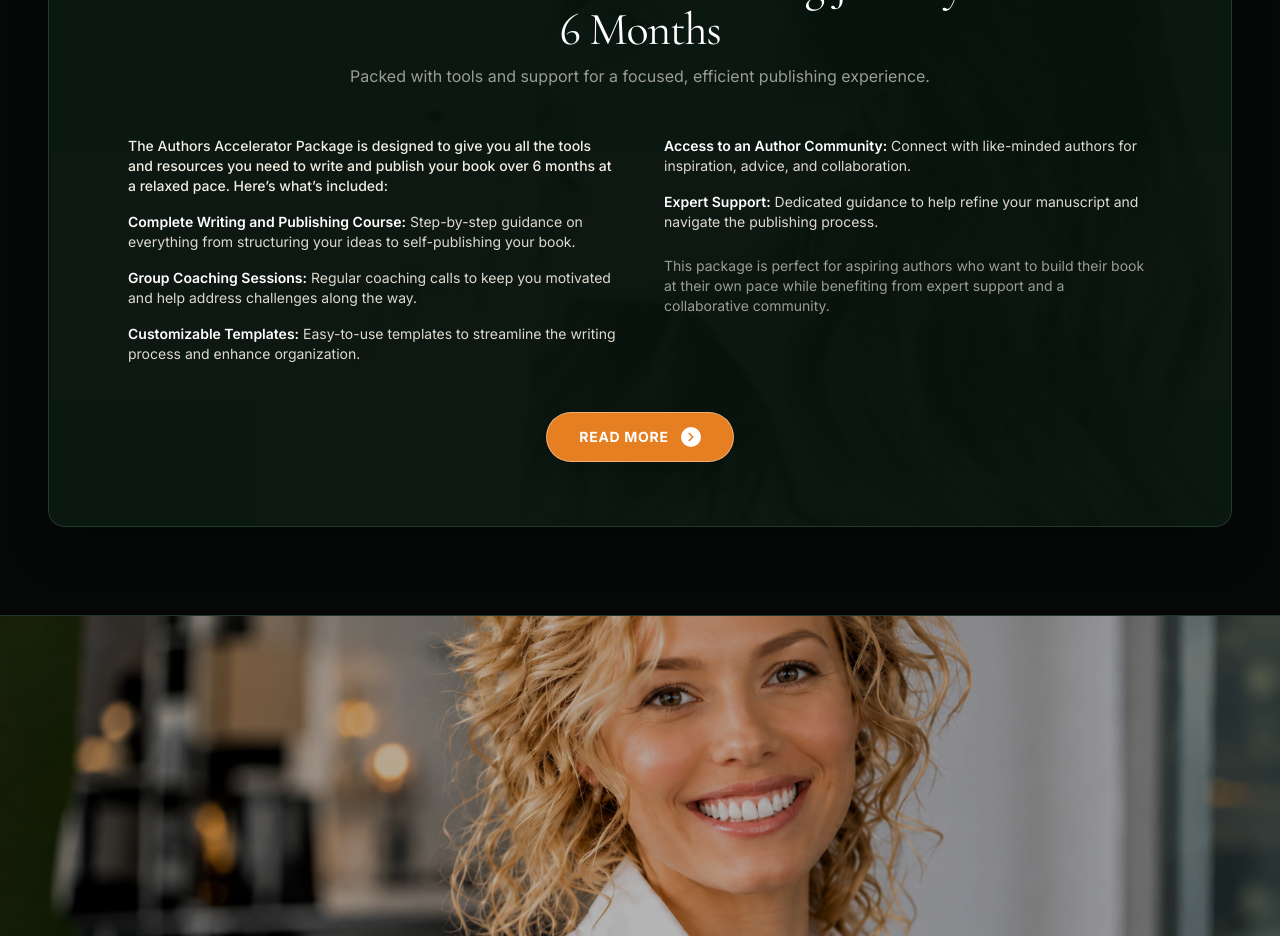
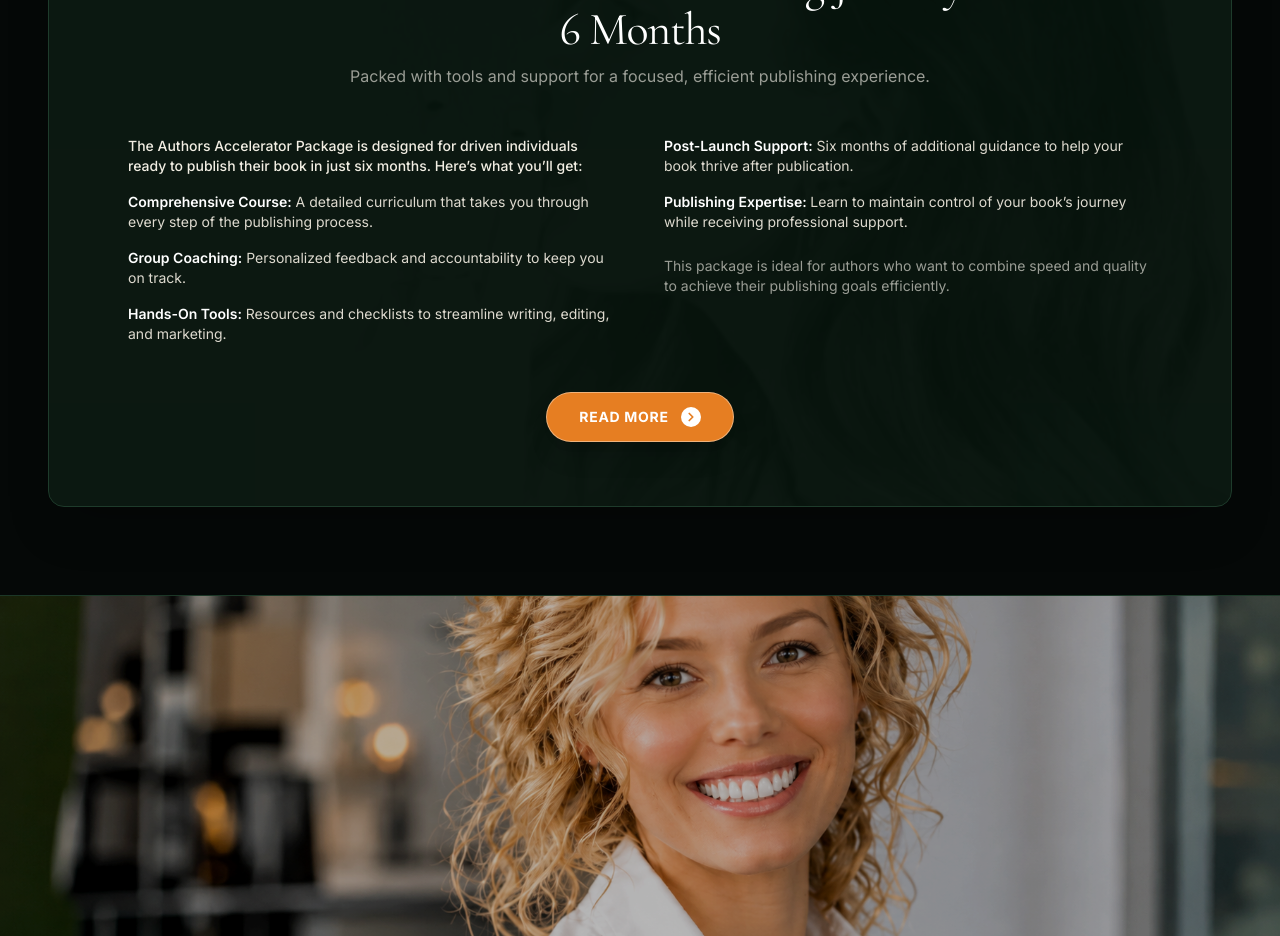
Before and after one commit to satyamsingh000121-hash/publishinghub, a Next.js app: page /our-offer/authors-accelerator in a window 1280 px wide. Shown: the part 5440-6376 px from the top of the page. Built offline with nearby package versions, Linux system fonts and the light colour scheme.

Commit message:
update 2 pages2

```diff
--- a/app/our-offer/authors-accelerator/page.tsx
+++ b/app/our-offer/authors-accelerator/page.tsx
@@ -573,29 +573,29 @@ export default function AuthorsAcceleratorPage() {
                             {/* Left Column */}
                             <div className="space-y-4">
                                 <p className="text-[#f2eee3] font-medium">
-                                    The Authors Accelerator Package is designed to give you all the tools and resources you need to write and publish your book over 6 months at a relaxed pace. Here’s what’s included:
+                                   The Authors Accelerator Package is designed for driven individuals ready to publish their book in just six months. Here’s what you’ll get:
                                 </p>
                                 <p>
-                                    <strong className="text-white font-semibold">Complete Writing and Publishing Course:</strong> Step-by-step guidance on everything from structuring your ideas to self-publishing your book.
+                                    <strong className="text-white font-semibold">Comprehensive Course:</strong> A detailed curriculum that takes you through every step of the publishing process.
                                 </p>
                                 <p>
-                                    <strong className="text-white font-semibold">Group Coaching Sessions:</strong> Regular coaching calls to keep you motivated and help address challenges along the way.
+                                    <strong className="text-white font-semibold">Group Coaching:</strong> Personalized feedback and accountability to keep you on track.
                                 </p>
                                 <p>
-                                    <strong className="text-white font-semibold">Customizable Templates:</strong> Easy-to-use templates to streamline the writing process and enhance organization.
+                                    <strong className="text-white font-semibold">Hands-On Tools:</strong> Resources and checklists to streamline writing, editing, and marketing.
                                 </p>
                             </div>
 
                             {/* Right Column */}
                             <div className="space-y-4">
                                 <p>
-                                    <strong className="text-white font-semibold">Access to an Author Community:</strong> Connect with like-minded authors for inspiration, advice, and collaboration.
+                                    <strong className="text-white font-semibold">Post-Launch Support:</strong> Six months of additional guidance to help your book thrive after publication.
                                 </p>
                                 <p>
-                                    <strong className="text-white font-semibold">Expert Support:</strong> Dedicated guidance to help refine your manuscript and navigate the publishing process.
+                                    <strong className="text-white font-semibold">Publishing Expertise: </strong> Learn to maintain control of your book’s journey while receiving professional support.
                                 </p>
                                 <p className="pt-2 text-[#9a9d95]">
-                                    This package is perfect for aspiring authors who want to build their book at their own pace while benefiting from expert support and a collaborative community.
+                                 This package is ideal for authors who want to combine speed and quality to achieve their publishing goals efficiently.
                                 </p>
                             </div>
                         </div>
```
